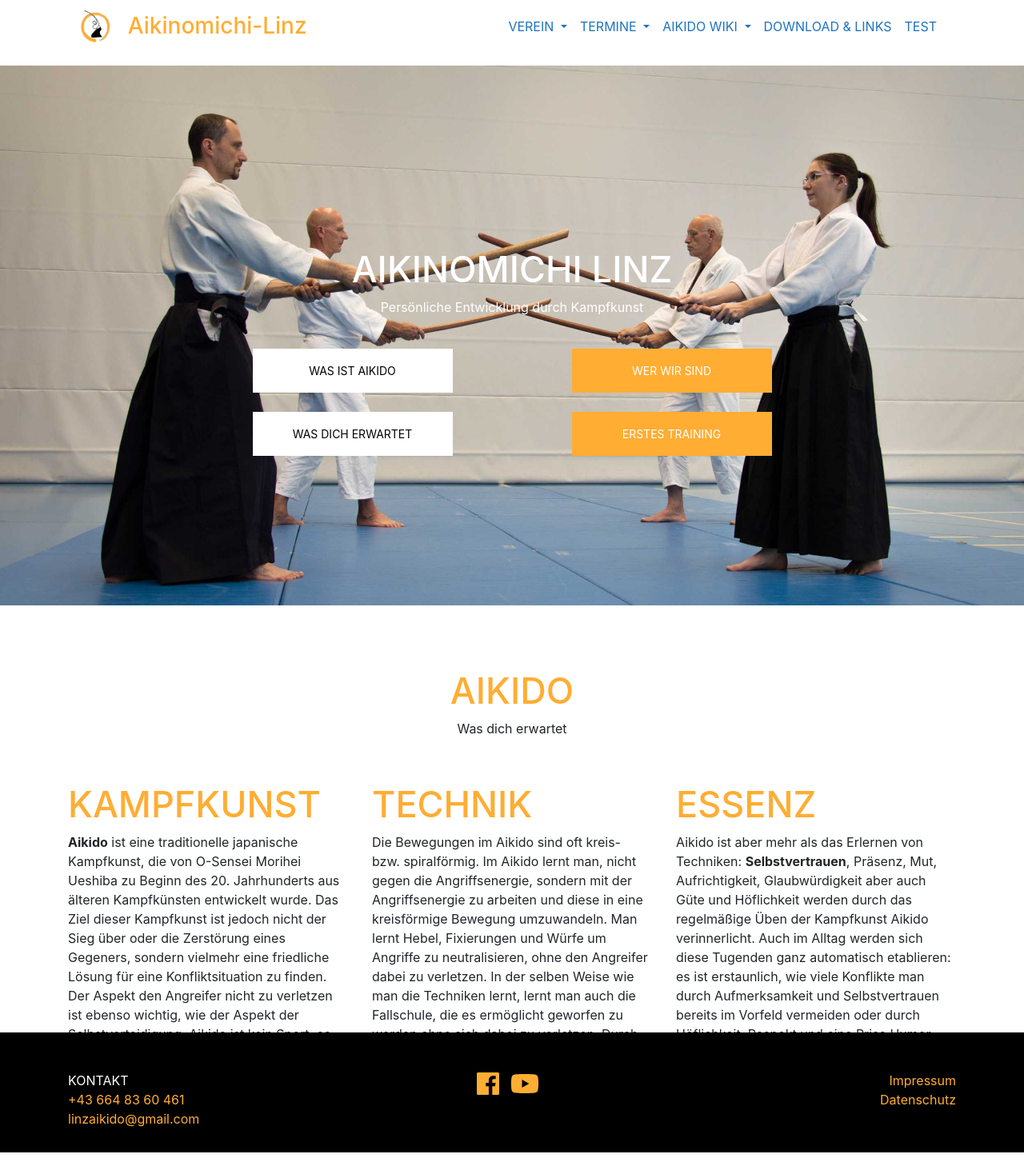
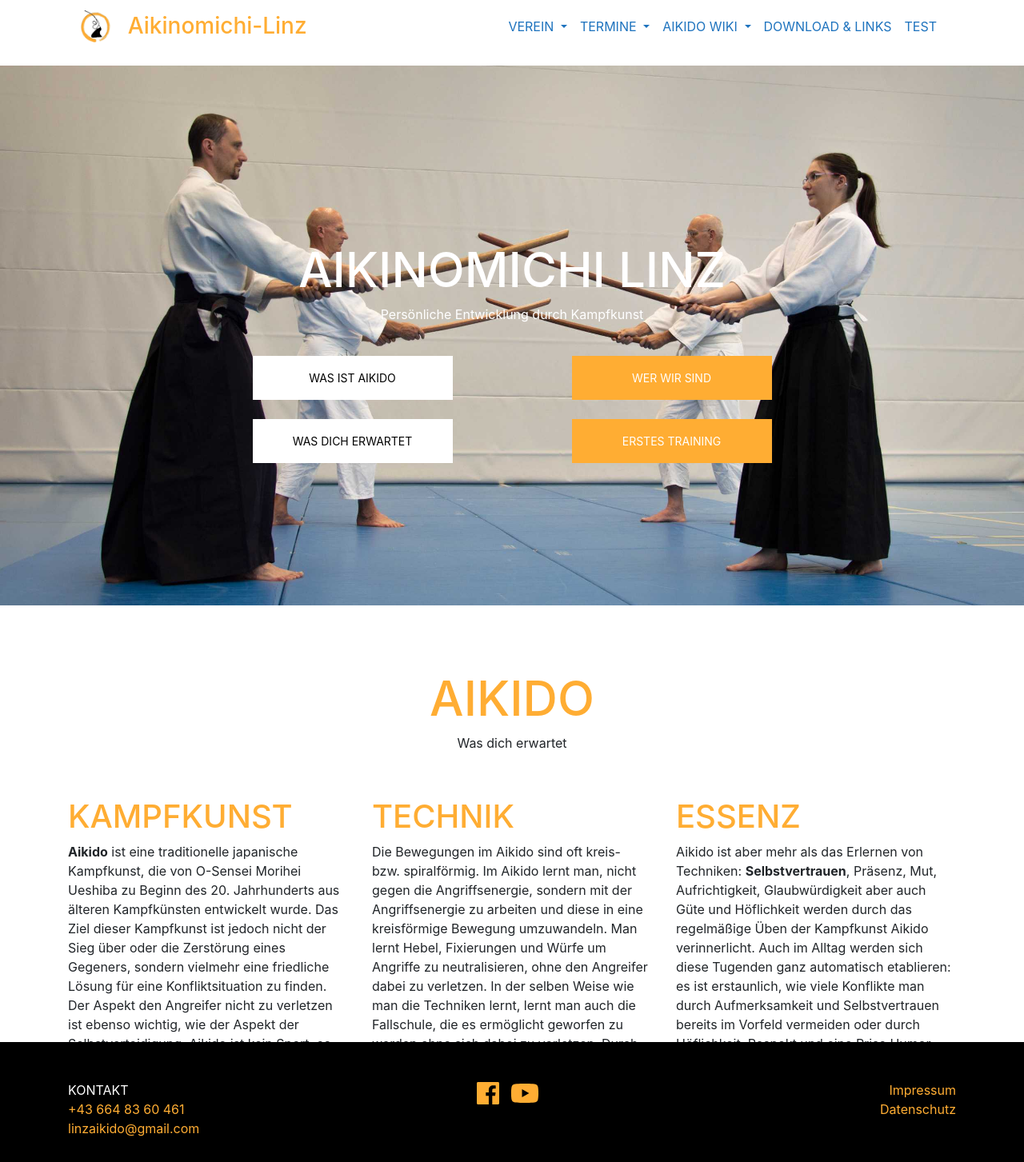
Before and after one commit to TWachs/aikinomichi-linz, a Jekyll site: the page built from index.md, in a window 1280 px wide. Shown: the whole page at 80% size. Built offline with Jekyll 4.4.1, drawn with Linux system fonts in a browser that asks for light colours; nearby versions of some CDN libraries.

Commit message:
changes styling

```diff
--- a/css/custom/includes/_pageHeader.scss
+++ b/css/custom/includes/_pageHeader.scss
@@ -1,4 +1,4 @@
-.hederStyle {
+.headerStyle {
     font-size: 50px;
     color: $primary;
     text-transform: uppercase;
--- a/css/main.scss
+++ b/css/main.scss
@@ -63,7 +63,14 @@ blockquote {
 }
 
 h1 {
-    font-size: 45px;
+    font-size: 60px;
+    color: $primary;
+    text-transform: uppercase;
+    padding-top: 40px;
+}
+
+h2 {
+    font-size: 40px;
     color: $primary;
     text-transform: uppercase;
     padding-top: 40px;
--- a/index.md
+++ b/index.md
@@ -31,15 +31,15 @@ Was dich erwartet
 </div>
 <div class="row">
 <div class="col" markdown="1">
-# Kampfkunst
+## Kampfkunst
 **Aikido** ist eine traditionelle japanische Kampfkunst, die von O-Sensei Morihei Ueshiba zu Beginn des 20. Jahrhunderts aus älteren Kampfkünsten entwickelt wurde. Das Ziel dieser Kampfkunst ist jedoch nicht der Sieg über oder die Zerstörung eines Gegeners, sondern vielmehr eine friedliche Lösung für eine Konfliktsituation zu finden. Der Aspekt den Angreifer nicht zu verletzen ist ebenso wichtig, wie der Aspekt der Selbstverteidigung. Aikido ist kein Sport, es gibt daher auch keinen sportlichen Wettkampf – ein Aspekt der in der heutigen Zeit, in der man z. B. im Berufsleben oft gezwungen ist immer schneller und besser zu werden, zur Entschleunigung beiträgt.
 </div>
 <div class="col" markdown="1">
-# Technik
+## Technik
 Die Bewegungen im Aikido sind oft kreis- bzw. spiralförmig. Im Aikido lernt man, nicht gegen die Angriffsenergie, sondern mit der Angriffsenergie zu arbeiten und diese in eine kreisförmige Bewegung umzuwandeln. Man lernt Hebel, Fixierungen und Würfe um Angriffe zu neutralisieren, ohne den Angreifer dabei zu verletzen. In der selben Weise wie man die Techniken lernt, lernt man auch die Fallschule, die es ermöglicht geworfen zu werden ohne sich dabei zu verletzen. Durch kontinuierliches und kooperatives Training **verbessert** man seine Technik, ohne dass es dabei einen Sieger oder einen Verlierer gibt: die persönliche Entwicklung steht im Vordergrund!
 </div>
 <div class="col" markdown="1">
-# Essenz
+## Essenz
 Aikido ist aber mehr als das Erlernen von Techniken: **Selbstvertrauen**, Präsenz, Mut, Aufrichtigkeit, Glaubwürdigkeit aber auch Güte und Höflichkeit werden durch das regelmäßige Üben der Kampfkunst  Aikido verinnerlicht.  Auch im Alltag werden sich diese Tugenden ganz automatisch etablieren: es ist erstaunlich, wie viele Konflikte man durch Aufmerksamkeit und Selbstvertrauen bereits im Vorfeld vermeiden oder durch Höflichkeit, Respekt und eine Prise Humor gewaltlos lösen kann. Als traditionelle japanische Kampfkunst verbindet Aikido einen aufmerksamen Geist und eine effektive Technik mit Respekt und Höflichkeit bei einem fürsorglichen Umgang miteinander.
 </div>
 </div>
```
